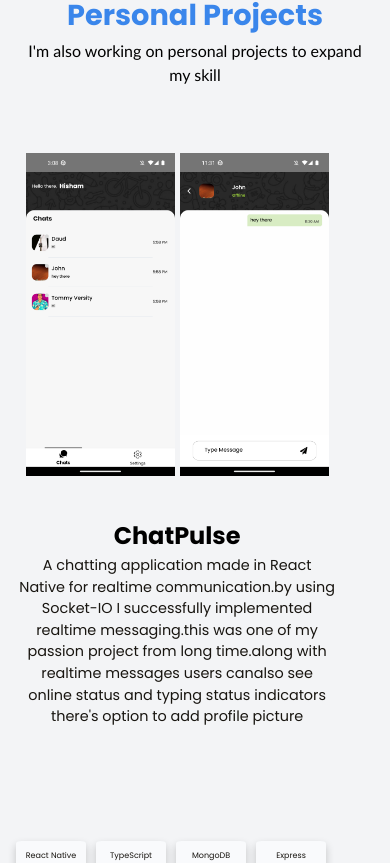
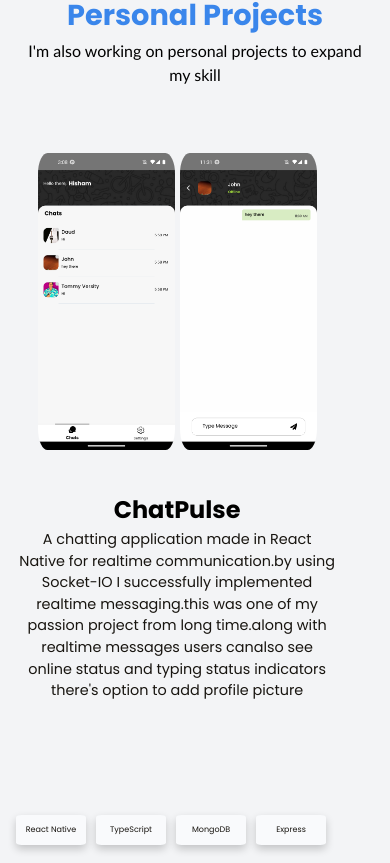
Before and after one commit to Hisham546/hisham-portfolio, a React (Create React App) app: page /project in a window 390 px wide. Shown: the part 2343-3206 px from the top of the page. Built offline with nearby package versions, Linux system fonts and the light colour scheme.

Commit message:
project image responsive

```diff
--- a/src/presentation/project/project.css
+++ b/src/presentation/project/project.css
@@ -151,14 +151,16 @@
     height: auto;
     max-height: 500px;
     object-fit: cover;
+    border-radius:7%;
 }
 
 @media (max-width: 768px) {
     .image-size {
-        width: 50%;
+        width: 100%;
         height: auto;
         max-height: 500px;
         object-fit: cover;
+        border-radius:7%;
     }
 }
 
@@ -240,7 +242,7 @@
     }
 
     .child1 {
-        width: 100%;
+        width: 50%;
         margin-bottom: 1rem;
     }
 
```
